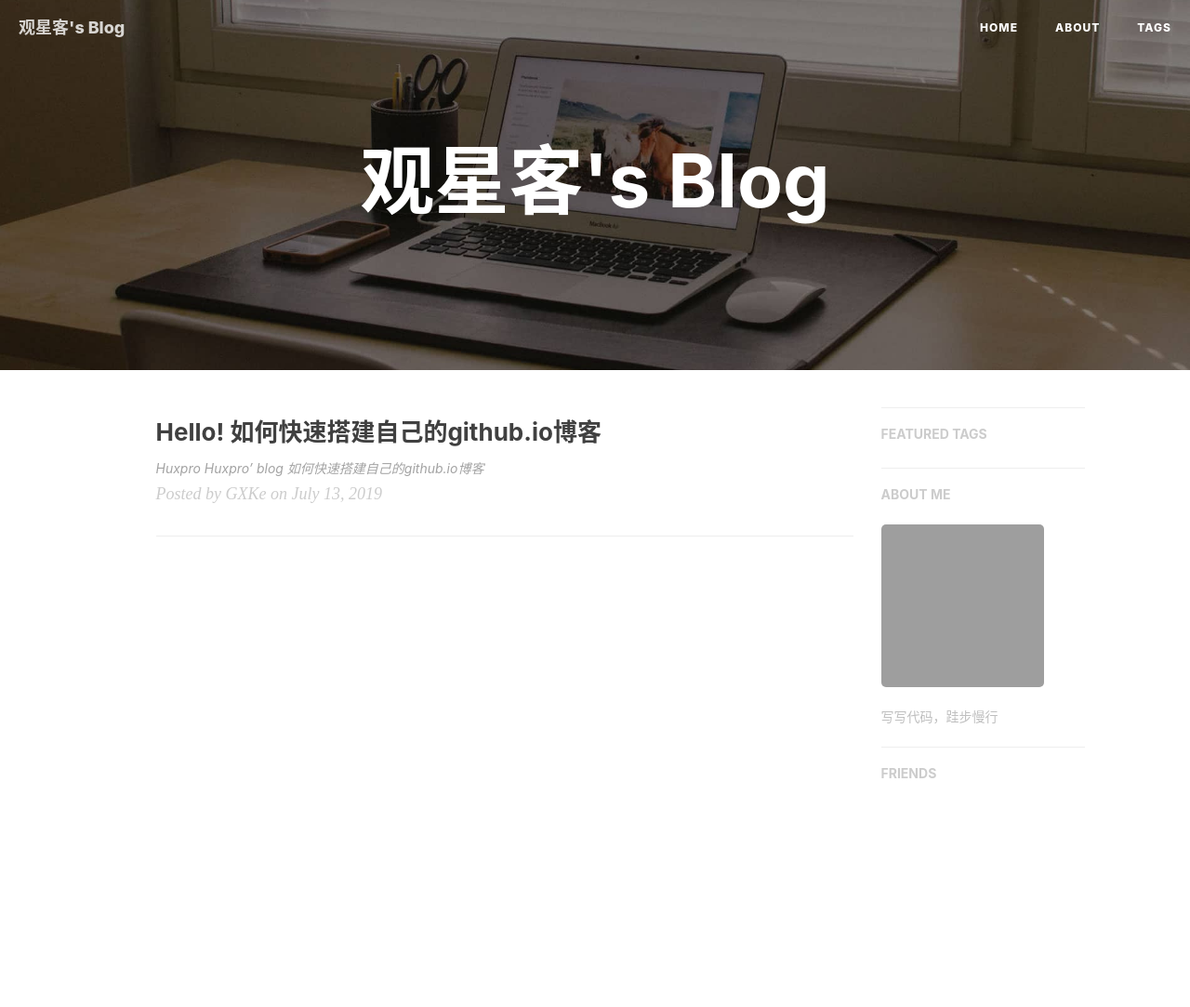
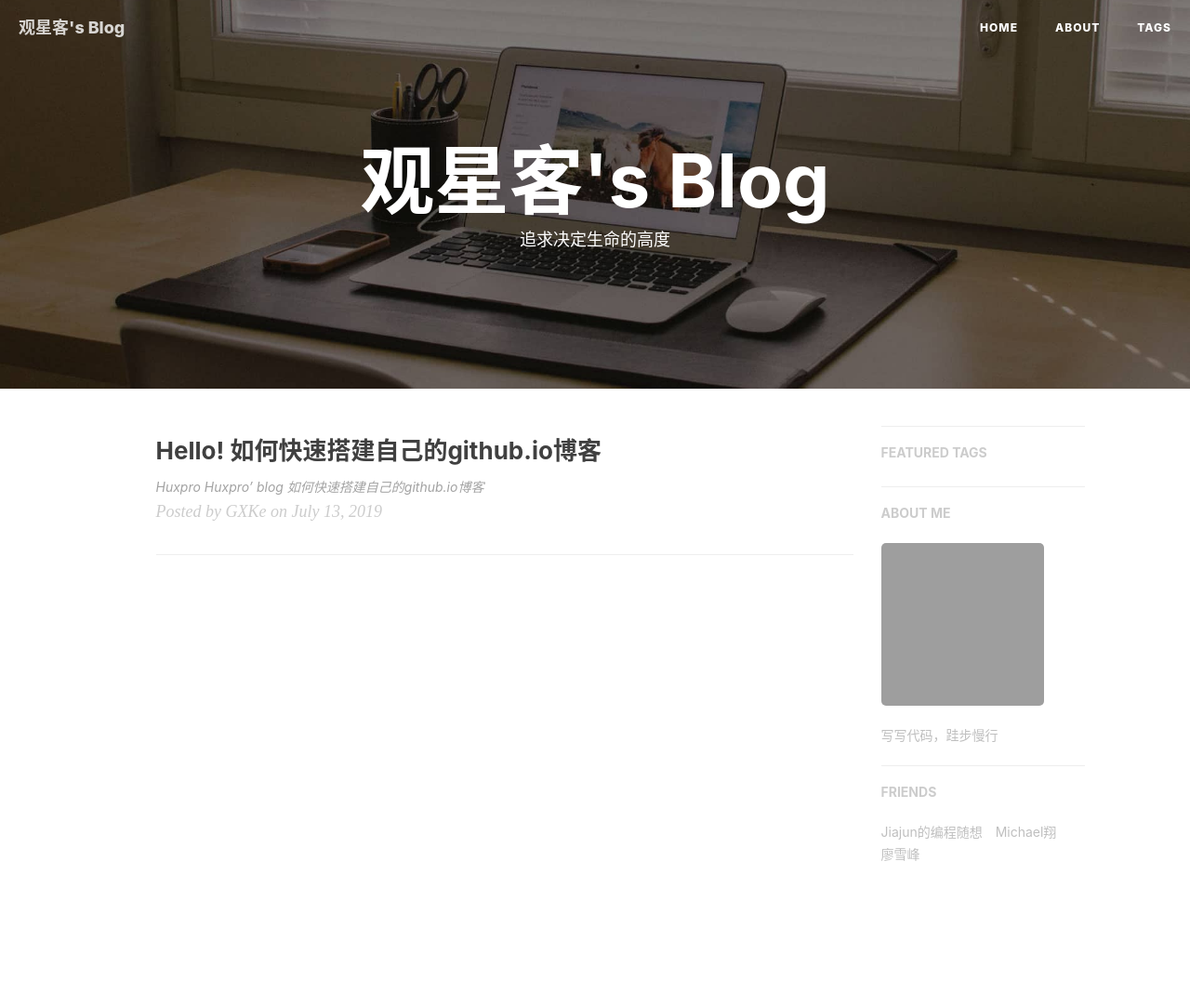
Before and after one commit to GXKe/GXKe.github.io, a Jekyll site: the page built from index.html, in a window 1280 px wide. Shown: the whole page at 93% size. Built offline with Jekyll 4.4.1, drawn with Linux system fonts in a browser that asks for light colours; nearby versions of some CDN libraries; the list of posts is cut into pages by our own code; comment, search, counter and statistics services are not loaded; before the commit the page ends 1039 px from its top, so only the background shows below that; grey boxes are pictures that could not be loaded.

Commit message:
update link

```diff
--- a/_config.yml
+++ b/_config.yml
@@ -3,7 +3,7 @@ title: 观星客's Blog
 SEOTitle: 观星客's Blog
 header-img: img/home-bg.jpg
 email: caowang2008@aliyun.com
-description: ""
+description: "追求决定生命的高度"
 keyword: ""
 url: "gxke.github.io"              # your host, for absolute URL
 baseurl: ""                             # for example, '/blog' if your blog hosted on 'host/blog'
@@ -87,6 +87,14 @@ service-worker: true
 # Friends
 friends: [
     {
+        title: "Jiajun的编程随想",
+        href: "https://jiajunhuang.com/"
+    },{
+        title: "Michael翔",
+        href: "https://michael728.github.io/"
+    },{
+        title: "廖雪峰",
+        href: "https://www.liaoxuefeng.com/"
     #     title: "Su",
     #     href: "http://su.gallery/"
     # },{
--- a/index.html
+++ b/index.html
@@ -1,6 +1,6 @@
 ---
 layout: page
-description: ""
+description: "追求决定生命的高度"
 ---
 
 {% for post in paginator.posts %}
```
